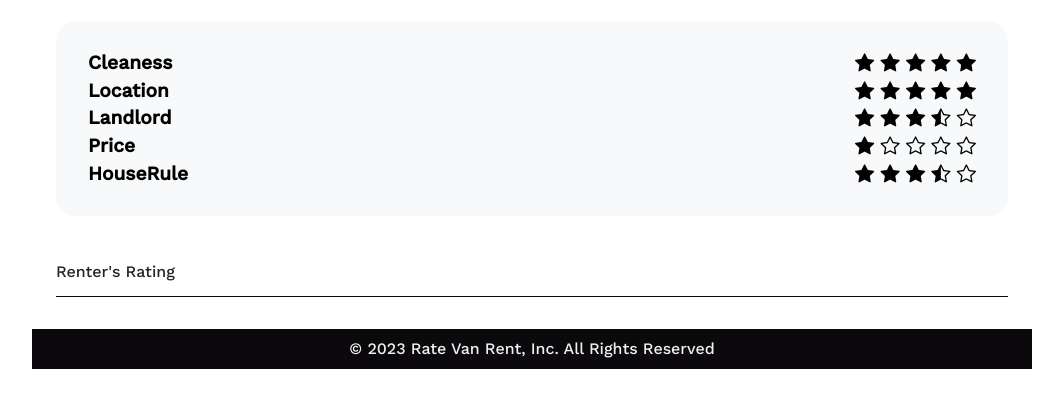
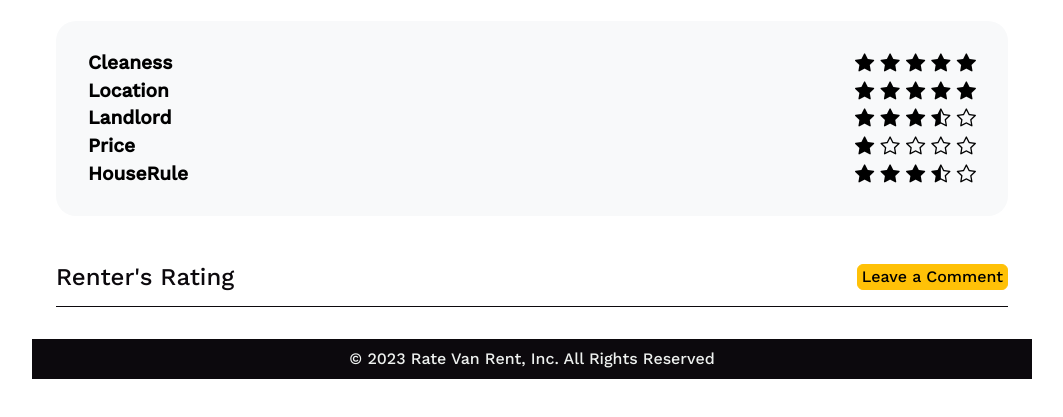
Before and after one commit to shinn92dev/1800_202330_DTC10, a plain HTML site: page details.html in a window 1280 px wide. Shown: the part 221-638 px from the top of the page, without its empty margins (108-1171 px from the left). Drawn offline with nearby package versions, Linux system fonts and the light colour scheme; no server answers; a script that the page names is missing.

Commit message:
implement (details page): leave a comment button

```diff
--- a/details.html
+++ b/details.html
@@ -27,7 +27,10 @@
 
         <link rel="preconnect" href="https://fonts.googleapis.com" />
         <link rel="preconnect" href="https://fonts.gstatic.com" crossorigin />
-        <link href="https://fonts.googleapis.com/css2?family=Work+Sans:wght@500&display=swap" rel="stylesheet">
+        <link
+            href="https://fonts.googleapis.com/css2?family=Work+Sans:wght@500&display=swap"
+            rel="stylesheet"
+        />
 
         <script src="https://ajax.googleapis.com/ajax/libs/jquery/3.5.1/jquery.min.js"></script>
         <script src="https://www.gstatic.com/firebasejs/8.10.0/firebase-app.js"></script>
@@ -125,7 +128,14 @@
                 </ul>
             </section>
             <section id="details__bottom-box" class="p-4">
-                <h2 class="pb-3">Renter's Rating</h2>
+                <div
+                    class="d-flex justify-content-between align-items-center rating-heading-box pb-3"
+                >
+                    <h2>Renter's Rating</h2>
+                    <button class="btn btn-warning p-1" id="leave-comment-btn">
+                        Leave a Comment
+                    </button>
+                </div>
                 <ul id="comments" class="bottom-box__review-box my-2"></ul>
             </section>
         </main>
--- a/styles/details.css
+++ b/styles/details.css
@@ -29,10 +29,6 @@
 .middle-box__details-rating-box li {
     font-size: 1.2em;
     font-weight: bold;
-}
-
-#details__bottom-box h2 {
-    border-bottom: 1px solid var(--black-color);
 }
 
 .bottom-box__review-box li {
@@ -83,3 +79,13 @@
 .expanded {
     white-space: normal;
 }
+
+.rating-heading-box {
+    border-bottom: 1px solid var(--black-color);
+}
+.rating-heading-box h2 {
+    font-size: var(--large-font);
+}
+#leave-comment-btn {
+    line-height: 1;
+}
--- a/styles/styles.css
+++ b/styles/styles.css
@@ -18,7 +18,7 @@ html {
     padding: 0;
     line-height: 1.15;
     font-size: var(--medium-font);
-    font-family: 'Work Sans', sans-serif;
+    font-family: "Work Sans", sans-serif;
     box-sizing: border-box;
     scroll-behavior: smooth;
     transition: 0.5s;
@@ -39,6 +39,7 @@ body {
     height: 100vh;
     max-width: 1000px;
     margin: 0 auto;
+    color: var(--black-color);
 }
 
 body#landing-page {
```
